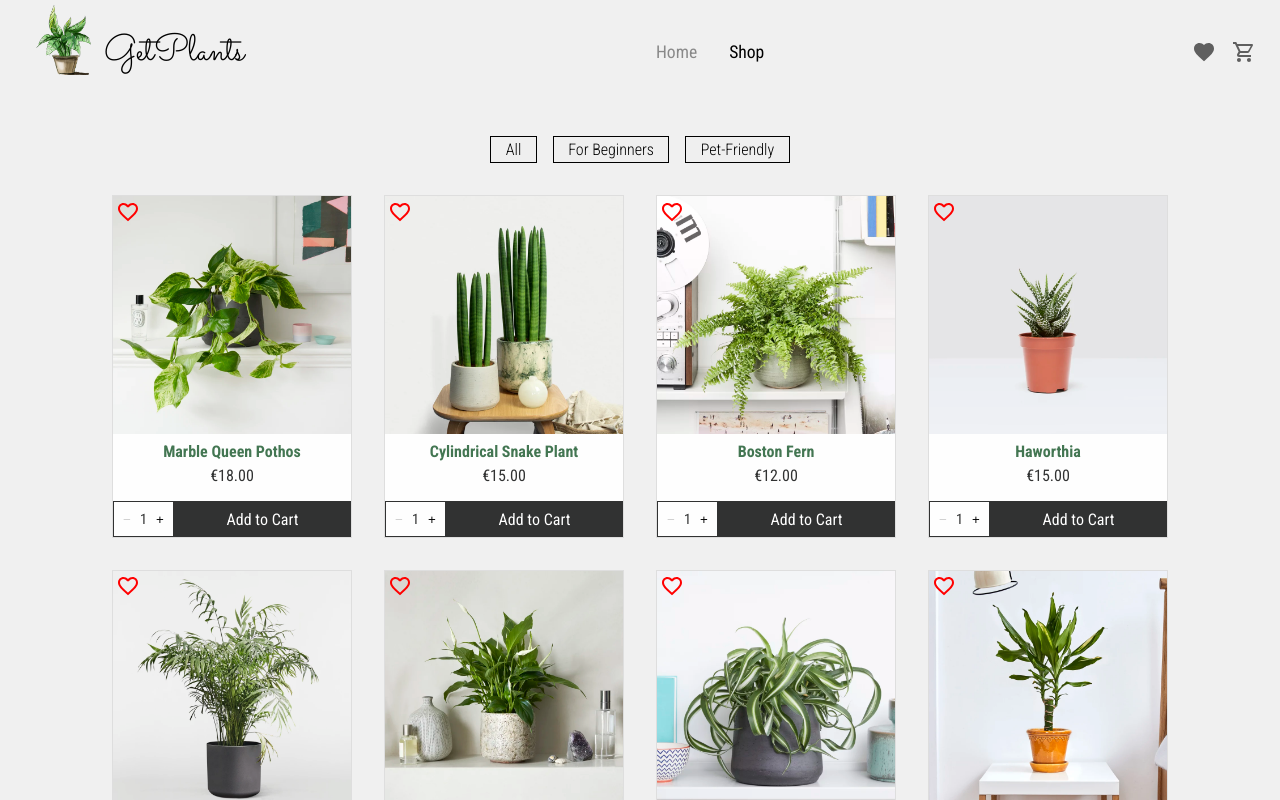
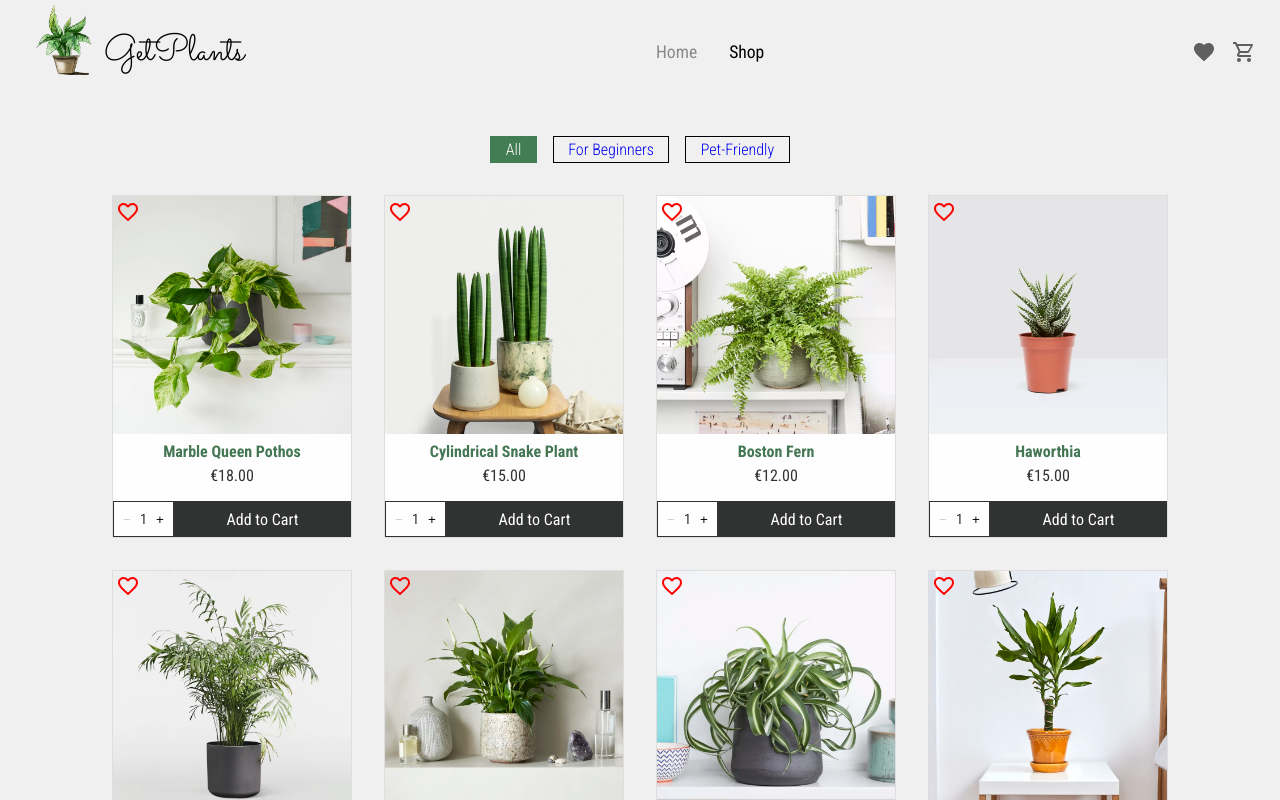
Before and after one commit to RimaSem/plant-shop, a React (Vite) app: page /plant-shop/shop in a window 1280 px wide. Shown: the top 800 px of the page. Built offline with nearby package versions, Linux system fonts and the light colour scheme.

Commit message:
Implement filter functionality

```diff
--- a/src/pages/Shop.tsx
+++ b/src/pages/Shop.tsx
@@ -1,27 +1,46 @@
 import "./scss/Shop.scss";
-import { useState, useContext } from "react";
+import { useContext } from "react";
+import { Link, useSearchParams } from "react-router-dom";
 import { AppContext } from "../appContext";
 import Item from "../components/Item";
 
 function Shop() {
   const context = useContext(AppContext);
+  const [searchParams, setSearchParams] = useSearchParams();
+  const forBeginnersFilter = searchParams.get("forBeginners");
+  const petSafeFilter = searchParams.get("isPetSafe");
 
-  const displayItems = context?.allItems.map((item) => (
+  function filterItems() {
+    if (forBeginnersFilter) {
+      return context?.allItems.filter((item) => item.forBeginners === true);
+    } else if (petSafeFilter) {
+      return context?.allItems.filter((item) => item.isPetSafe === true);
+    }
+    return context?.allItems;
+  }
+
+  const displayItems = filterItems()?.map((item) => (
     <Item key={item.id} plantData={item} />
   ));
 
   return (
     <div className="shop-container">
       <div className="filter-btns">
-        <button type="button" className="filter-all-btn">
+        <Link
+          to="."
+          className={forBeginnersFilter || petSafeFilter ? "" : "selected"}
+        >
           All
-        </button>
-        <button type="button" className="filter-for-beginners-btn">
+        </Link>
+        <Link
+          to="?forBeginners=true"
+          className={forBeginnersFilter ? "selected" : ""}
+        >
           For Beginners
-        </button>
-        <button type="button" className="filter-pet-friendly-btn">
+        </Link>
+        <Link to="?isPetSafe=true" className={petSafeFilter ? "selected" : ""}>
           Pet-Friendly
-        </button>
+        </Link>
       </div>
       <div className="item-list">{displayItems}</div>
     </div>
--- a/src/pages/scss/Shop.scss
+++ b/src/pages/scss/Shop.scss
@@ -10,7 +10,8 @@
     gap: 1em;
     margin-bottom: 2em;
 
-    button {
+    a {
+      text-decoration: none;
       font-family: inherit;
       font-size: 1rem;
       font-weight: 300;
@@ -23,6 +24,12 @@
         background-color: #437d53;
         color: white;
       }
+    }
+
+    .selected {
+      border: 1px solid #437d53;
+      background-color: #437d53;
+      color: white;
     }
   }
 
```
